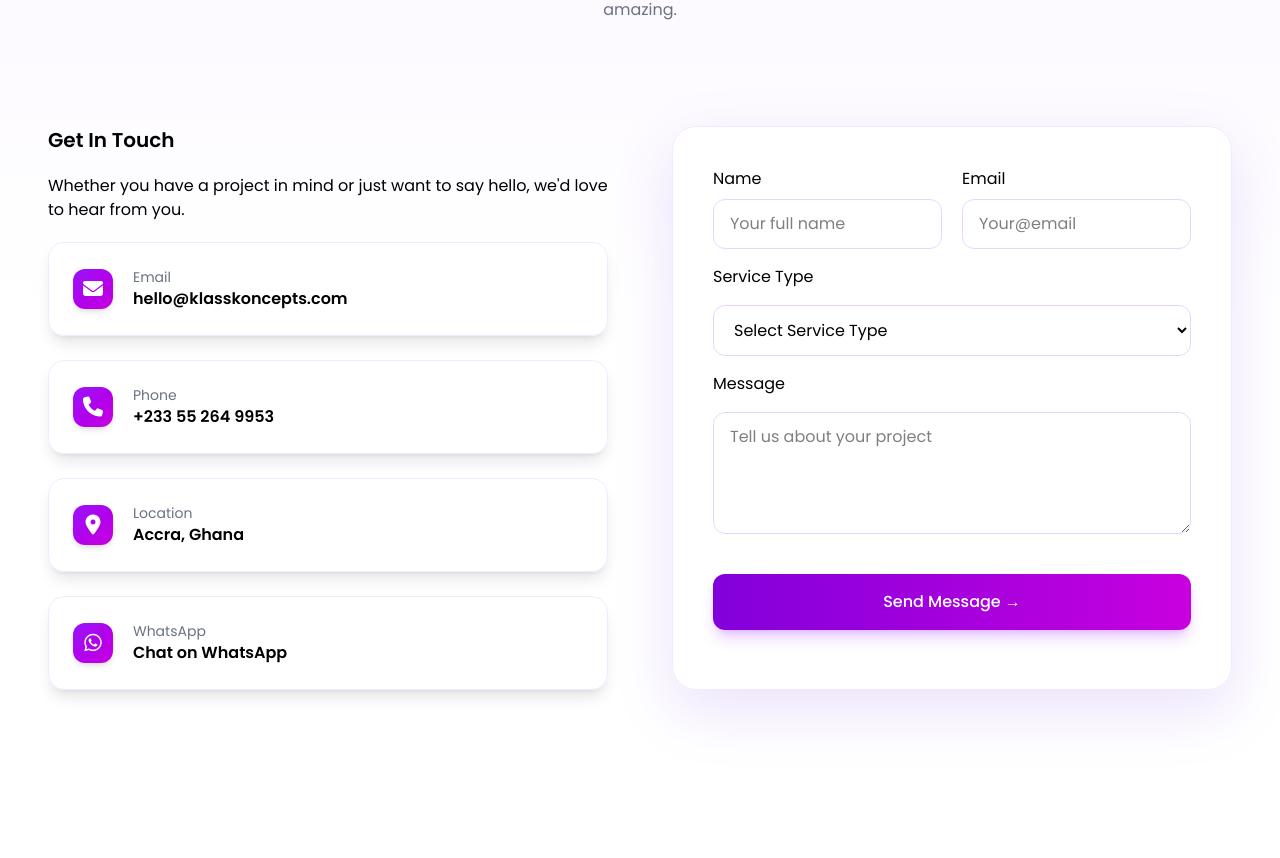
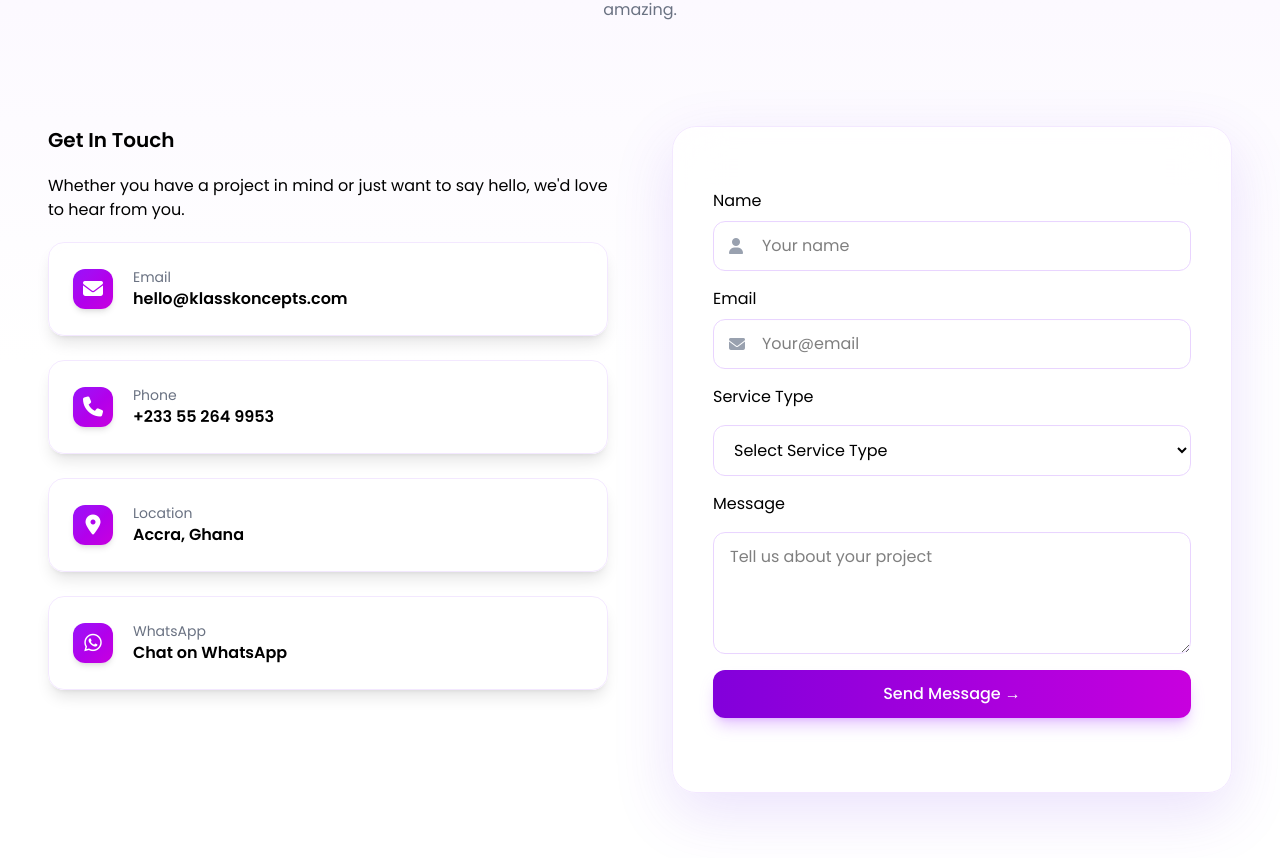
Before and after one commit to Gideb/klass_koncepts.com, a React (Vite) app: page / in a window 1280 px wide. Shown: the part 6876-7734 px from the top of the page. Built offline with nearby package versions, Linux system fonts and the light colour scheme; some icons are missing.

Commit message:
style contact section

```diff
--- a/src/App.css
+++ b/src/App.css
@@ -26,7 +26,7 @@ html {
 }
 
 
-@keyframes slowBounce {
+@keyframes float {
 
     0%,
     100% {
@@ -34,7 +34,7 @@ html {
     }
 
     50% {
-        transform: translateY(-20px);
+        transform: translateY(-10px);
     }
 }
 
--- a/src/components/ContactSection.jsx
+++ b/src/components/ContactSection.jsx
@@ -1,13 +1,27 @@
-import React from "react";
+import React, { useState } from "react";
 
 const ContactSection = () => {
+  const [success, setSuccess] = useState(false);
+
+  const formSubmit = () => {
+    setSuccess(true);
+  };
+
   return (
     <div id="contact">
       <section
         id="why-us"
-        className="px-6 sm:px-12 py-24 text-center bg-linear-to-b from-purple-50 via-white to-white
+        className="relative px-6 sm:px-12 py-24 text-center bg-linear-to-b from-purple-50 via-white to-white
 "
       >
+        {/* Background Glow */}
+        <div className="absolute inset-0 -z-10">
+          <div
+            className="absolute top-20 left-1/2 -translate-x-1/2 w-125 h-125 bg-purple-500/10
+  blur-[120px] rounded-full"
+          ></div>
+        </div>
+
         <div className="max-w-7xl mx-auto min-h-60">
           <div className="inline-flex items-center gap-2 bg-purple-100 text-purple-600 px-4 py-2 rounded-full text-sm font-medium w-fit mx-auto">
             <span className="w-2 h-2 bg-fuchsia-600 rounded-full animate-pulse"></span>
@@ -101,43 +115,41 @@ w-10 h-10 flex items-center justify-center rounded-xl shadow-md group-hover:scal
             </div>
 
             <div
-              className="mt-10 bg-white/80 backdrop-blur-xl p-10 rounded-3xl
+              className="mt-10 bg-white/80 backdrop-blur-xl px-10 pt-6  rounded-3xl
 shadow-[0_20px_60px_rgba(124,58,237,0.15)] border border-purple-100"
             >
-              <form className="flex flex-col text-left space-y-4">
-                <div className="flex">
-                  <div className="grid grid-cols-2 gap-5">
-                    <div className="flex flex-col gap-2 ">
+              <form
+                className="flex flex-col text-left pt-10 pb-0 space-y-4 animate-[float_6s_ease-in-out_infinite]"
+                onSubmit={formSubmit}
+              >
+                <div className="relative flex flex-col gap-2  ">
                   <label htmlFor="name">Name</label>
                   <input
                     type="text"
-                        placeholder="Your full name"
-                        className=" bg-white border border-purple-200 rounded-xl px-4 py-3
-focus:outline-none focus:ring-2 focus:ring-purple-500/40
-focus:border-purple-500 transition"
+                    placeholder="Your name"
+                    className="bg-white border border-purple-200 rounded-xl pl-12 py-3 w-full     focus:outline-none focus:ring-2 focus:ring-purple-500/40          focus:border-purple-500 transition"
                   />
+                  <i className="fas fa-user absolute left-4 top-1/2 translate-y-1/2 text-gray-400"></i>
                 </div>
 
-                    <div className="flex flex-col gap-2">
+                <div className="relative flex flex-col gap-2 ">
                   <label htmlFor="email">Email</label>
                   <input
                     type="email"
                     placeholder="Your@email"
-                        className="bg-white border border-purple-200 rounded-xl px-4 py-3
+                    className="bg-white border border-purple-200 rounded-xl pl-12 py-3 w-full
                focus:outline-none focus:ring-2 focus:ring-purple-500/40
                focus:border-purple-500 transition"
                   />
-                    </div>
-                  </div>
+                  <i className="fas fa-envelope absolute left-4 top-1/2 translate-y-1/2 text-gray-400"></i>
                 </div>
 
                 <label htmlFor="service">Service Type</label>
                 <select
                   name="service"
                   id="service"
-                  className="bg-white border border-purple-200 rounded-xl px-4 py-3
-focus:outline-none focus:ring-2 focus:ring-purple-500/40
-focus:border-purple-500 transition"
+                  className=" bg-white border border-purple-200 rounded-xl px-4 py-3
+focus:outline-none focus:ring-2 focus:ring-purple-500/40 focus:border-purple-500 transition"
                 >
                   <option value="">Select Service Type</option>
                 </select>
@@ -149,21 +161,23 @@ focus:border-purple-500 transition"
                   placeholder="Tell us about your project"
                   rows={4}
                   className="bg-white border border-purple-200 rounded-xl px-4 py-3
-focus:outline-none focus:ring-2 focus:ring-purple-500/40
-focus:border-purple-500 transition"
+focus:outline-none focus:ring-2 focus:ring-purple-500/40 focus:border-purple-500 transition"
                 ></textarea>
 
                 <button
                   type="submit"
-                  className="mt-6 py-4 rounded-xl font-medium text-white
-  bg-linear-to-r from-purple-700 to-fuchsia-600
-  shadow-lg shadow-purple-500/30
-  hover:shadow-xl hover:scale-[1.02]
-  transition duration-300"
+                  className="py-3 rounded-xl font-medium text-white bg-linear-to-r from-purple-700 to-fuchsia-600 shadow-lg shadow-purple-500/30
+  hover:shadow-xl hover:scale-[1.02] transition duration-300 cursor-pointer"
                 >
                   Send Message →
                 </button>
               </form>
+              <div
+                className={`mt-4 p-4 rounded-lg text-white text-center
+  transition-all duration-500 ${success ? "bg-green-500 scale-105" : "opacity-0 scale-95"}`}
+              >
+                Message Sent Successfully!
+              </div>
             </div>
           </div>
         </div>
```
Lines whose indentation alone changed are shown as unchanged.
